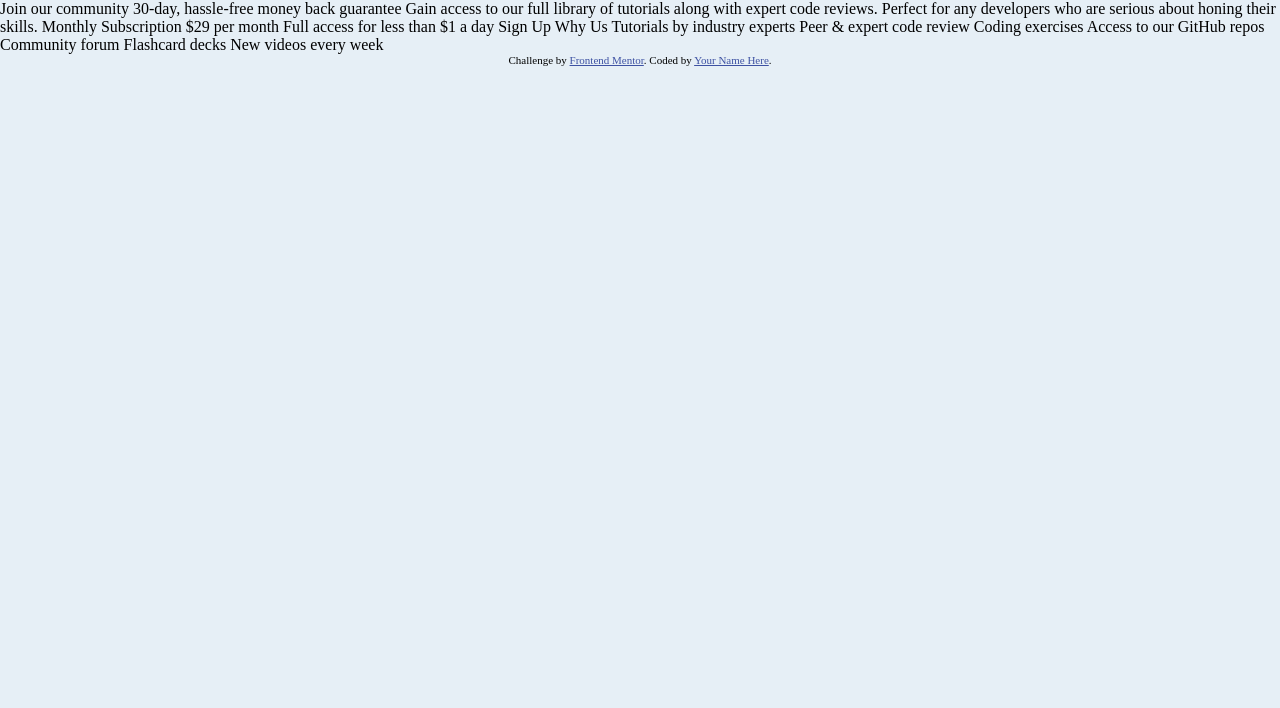
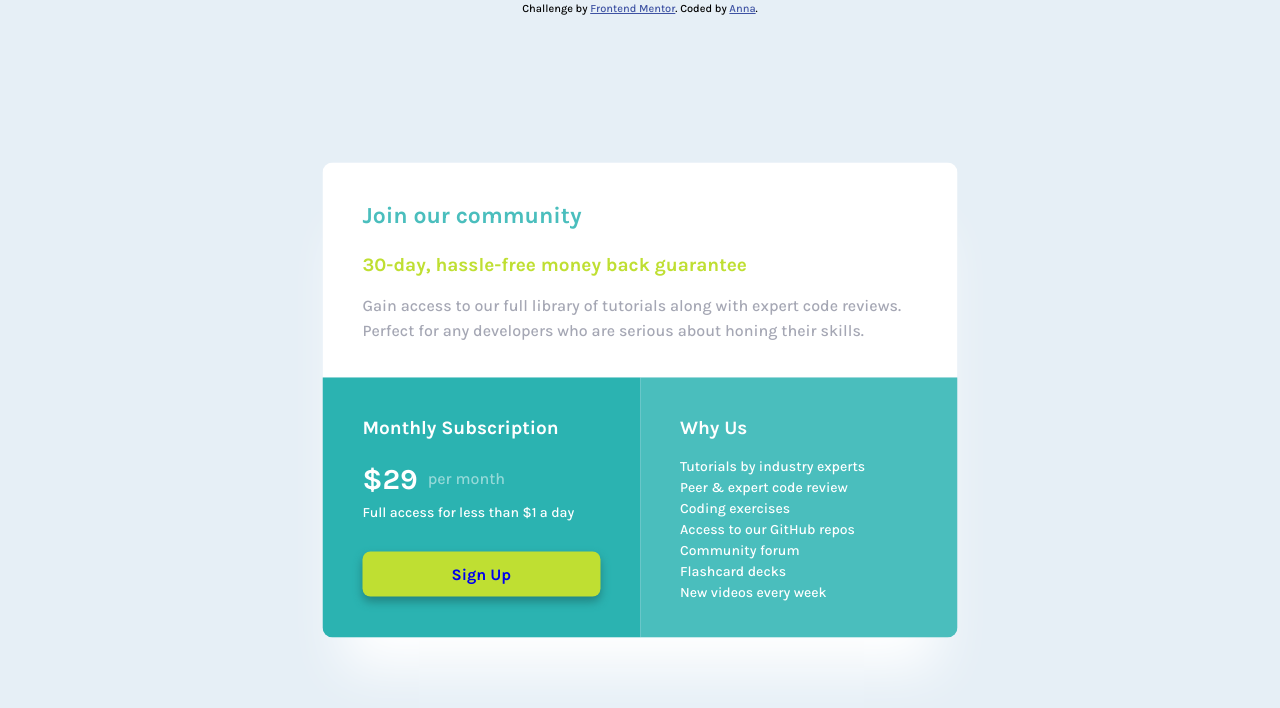
Before and after one commit to annagracka/single-price-component, a website: page index.html in a window 1280 px wide. Drawn offline with Linux system fonts and the light colour scheme.

Commit message:
style: finish desktop layout

```diff
--- a/index.html
+++ b/index.html
@@ -15,35 +15,46 @@
   </style>
 </head>
 <body>
-  Join our community
+  <main class="box">
+    <div class="box__introduction">
+      <h1 class="box__introduction--title">Join our community</h1>
 
-  30-day, hassle-free money back guarantee
+      <h2 class="box__introduction--subtitle">30-day, hassle-free money back guarantee</h2>
 
-  Gain access to our full library of tutorials along with expert code reviews.
-  Perfect for any developers who are serious about honing their skills.
+      <h3 class="box__introduction--description">Gain access to our full library of tutorials along with expert code reviews.
+        Perfect for any developers who are serious about honing their skills.</h3>
+    </div>
+    <div class="box__subscription">
+      <h2>Monthly Subscription</h2>
 
-  Monthly Subscription
+      <div class="box__subscription--price">
+        <h1 class="price">&dollar;29</h1><h3>per month</h3>
+      </div>
 
-  &dollar;29 per month
+      <p>Full access for less than &dollar;1 a day</p>
+      <div class="box__submit">
+        <a class="submit-button" href="#">Sign Up</a>
+      </div>
+    </div>
+    <div class="box__why-us">
+      <h2>Why Us</h2>
 
-  Full access for less than &dollar;1 a day
+      <ul class="box__list list">
+        <li>Tutorials by industry experts</li>
+        <li>Peer &amp; expert code review</li>
+        <li>Coding exercises</li>
+        <li>Access to our GitHub repos</li>
+        <li>Community forum</li>
+        <li>Flashcard decks</li>
+        <li>New videos every week</li>
+      </ul>
 
-  Sign Up
-
-  Why Us
-
-  Tutorials by industry experts
-  Peer &amp; expert code review
-  Coding exercises
-  Access to our GitHub repos
-  Community forum
-  Flashcard decks
-  New videos every week
-
+    </div>
+  </main>
   <footer>
     <p class="attribution">
       Challenge by <a href="https://www.frontendmentor.io?ref=challenge" target="_blank">Frontend Mentor</a>.
-      Coded by <a href="#">Your Name Here</a>.
+      Coded by <a href="https://www.github.com/annagaca">Anna</a>.
     </p>
   </footer>
 </body>
--- a/src/scss/colors.scss
+++ b/src/scss/colors.scss
@@ -1,8 +1,9 @@
 $primary-color: #2BB3B1;
 $secondary-color: #4ABEBD;
+$dark-color: #218381;
 
 $light-color: #FFFFFF;
-$neutral-color: #A2A5AA;
+$neutral-color: #A5A7B4;
 
 $background-color: #E6EFF6;
 
--- a/src/scss/styles.scss
+++ b/src/scss/styles.scss
@@ -1,11 +1,114 @@
 @import 'colors';
+@import 'fonts';
 
-body {
-    background: $background-color;
-    height: 100vh;
+@mixin space-around {
+    padding: 35px 40px;
 }
 
 *, *::before, *::after {
     box-sizing: border-box;
     margin: 0;
-  }
+    line-height: 1.6;
+}
+
+body {
+    background: $background-color;
+    height: 100vh;
+    font-family: 'Karla', sans-serif;
+}
+
+ul li {
+    line-height: 1.5;
+}
+
+.box {
+    position: absolute;
+    box-shadow: 0px 50px 50px -20px #FFF;
+    top: 50%;
+    right: 50%;
+    transform: translate(50%, -50%);
+    display: grid;
+    grid-template-columns: 1fr 1fr;
+    grid-template-rows: 215px 260px;
+    width: 635px;
+    border-radius: 10px;
+    overflow: hidden;
+
+    &__introduction {
+        @include space-around;
+        background-color: $light-color;
+        grid-area: 1 / 1 / 2 / 3;
+
+        &--title {
+            color: $secondary-color;
+            margin-bottom: 15px;
+        }
+
+        &--subtitle {
+            color: $bright-color;
+        }
+
+        &--description {
+            color: $neutral-color;
+        }
+    }
+
+    &__subscription {
+        @include space-around;
+        background-color: $primary-color;
+        color: $light-color;
+        grid-area: 2 / 1 / 3 / 2;
+
+        &--price {
+            display: flex;
+            column-gap: 10px;
+            align-items: center;
+
+            & h3 {
+                opacity: .5;
+            }
+        }
+    }
+
+
+    &__submit {
+        text-align: center;
+        margin-top: 1.7rem;
+        width: 100%;
+        background-color: $bright-color;
+        font-weight: 700;
+        padding: 10px;
+        border-radius: 8px;
+        box-shadow: 0 0.3125rem 0.625rem $dark-color;
+    }
+
+    &__why-us {
+        @include space-around;
+        background-color: $secondary-color;
+        color: $light-color;
+        grid-area: 2 / 2 / 3 / 3;
+    }
+
+
+    &__list {
+        padding: 0;
+    }
+}
+
+.price {
+    font-size: 29px;
+}
+
+.submit-button {
+    text-decoration: none;
+
+    &:visited, :link {
+        color: $light-color;
+    }
+}
+
+.list {
+    font-weight: 100;
+    list-style: none;
+    padding: 0;
+}
```
Also changed, not shown: src/scss/styles.css.
